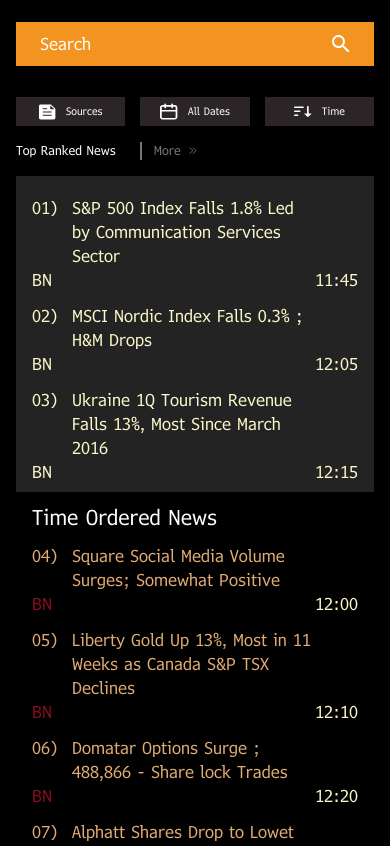
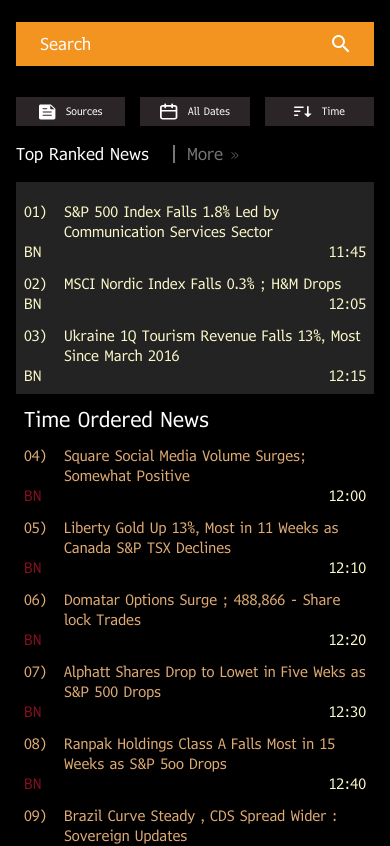
Before and after one commit to qasimfida/Vic-News, a React (Create React App) app: page / in a window 390 px wide. Shown: the top 846 px of the page. Built offline with nearby package versions, Linux system fonts and the light colour scheme; the HTML template or start-up script is replaced by a standard one.

Commit message:
ui changes

```diff
--- a/src/components/OrderedNews.tsx
+++ b/src/components/OrderedNews.tsx
@@ -186,7 +186,7 @@
   }, [isPopupOpen]);
 
   return (
-    <div className="px-4">
+    <div className="px-2 md:px-4">
       <h2 className="text-xl font-medium my-[12px]">Time Ordered News</h2>
       <div>
         {itemData.map((item, index) => (
--- a/src/components/RankedNews.tsx
+++ b/src/components/RankedNews.tsx
@@ -84,21 +84,21 @@
 
   return (
     <div>
-      <div className="flex lg:px-4 items-center bg-black text-white lg:mt-[32px] md:mb-[24px] lg:mb-[57px] my-[16px]">
-        <h2 className="md:text-[20px] text-[12px] font-medium">
+      <div className="flex md:px-4 items-center bg-black text-white lg:mt-[32px] md:mb-[24px] lg:mb-[57px] my-[16px]">
+        <h2 className="md:text-[20px] text-[16px] font-medium">
           Top Ranked News
         </h2>
 
         <div className="ml-[24px] mr-[12px] w-[2px] h-[18px] md:h-[30px] bg-[#747678]"></div>
 
         <div className="flex items-baseline text-[#747678] gap-[8px] cursor-pointer hover:text-white">
-          <h2 className="md:text-[20px] text-[12px] font-medium">More</h2>
+          <h2 className="md:text-[20px] text-[16px] font-medium">More</h2>
           <MoreIcon stroke={"#737576"} />
         </div>
       </div>
 
       {/* News List */}
-      <div className="bg-[#232323] px-4 py-2">
+      <div className="bg-[#232323] px-2 lg:px-4 py-2">
         {itemData.map((item, index) => (
           <div
             key={index}
--- a/src/components/RowItem.tsx
+++ b/src/components/RowItem.tsx
@@ -27,12 +27,12 @@
   return (
    <>
     <div
-      className={`md:flex grid text-md font-medium mt-[12px]  grid-cols-[40px,1fr] grid-rows-[auto,auto,auto] text-${textColor}  `}
+      className={`md:flex grid text-sm md:text-md font-medium mt-[12px]  grid-cols-[40px,1fr] grid-rows-[auto,auto,auto] text-${textColor}  `}
       onClick={handleClick}
       key={key}
     >
       <p className="md:mr-[7px] row-start-1 col-start-1 ">{sno + ")"}</p>
-      <p className={`w-[84%] row-start-1 col-start-2 text-${paraColor}`}>{text}</p>
+      <p className={`md:w-[84%] row-start-1 col-start-2 text-${paraColor}`}>{text}</p>
       <div className="md:w-[15%] col-span-2 flex justify-between">
         <p className={`text-red  text-${bnColor}`}>{bn}</p>
         <p className={`text-yellow text-${timeColor}`}>{time}</p>
```
